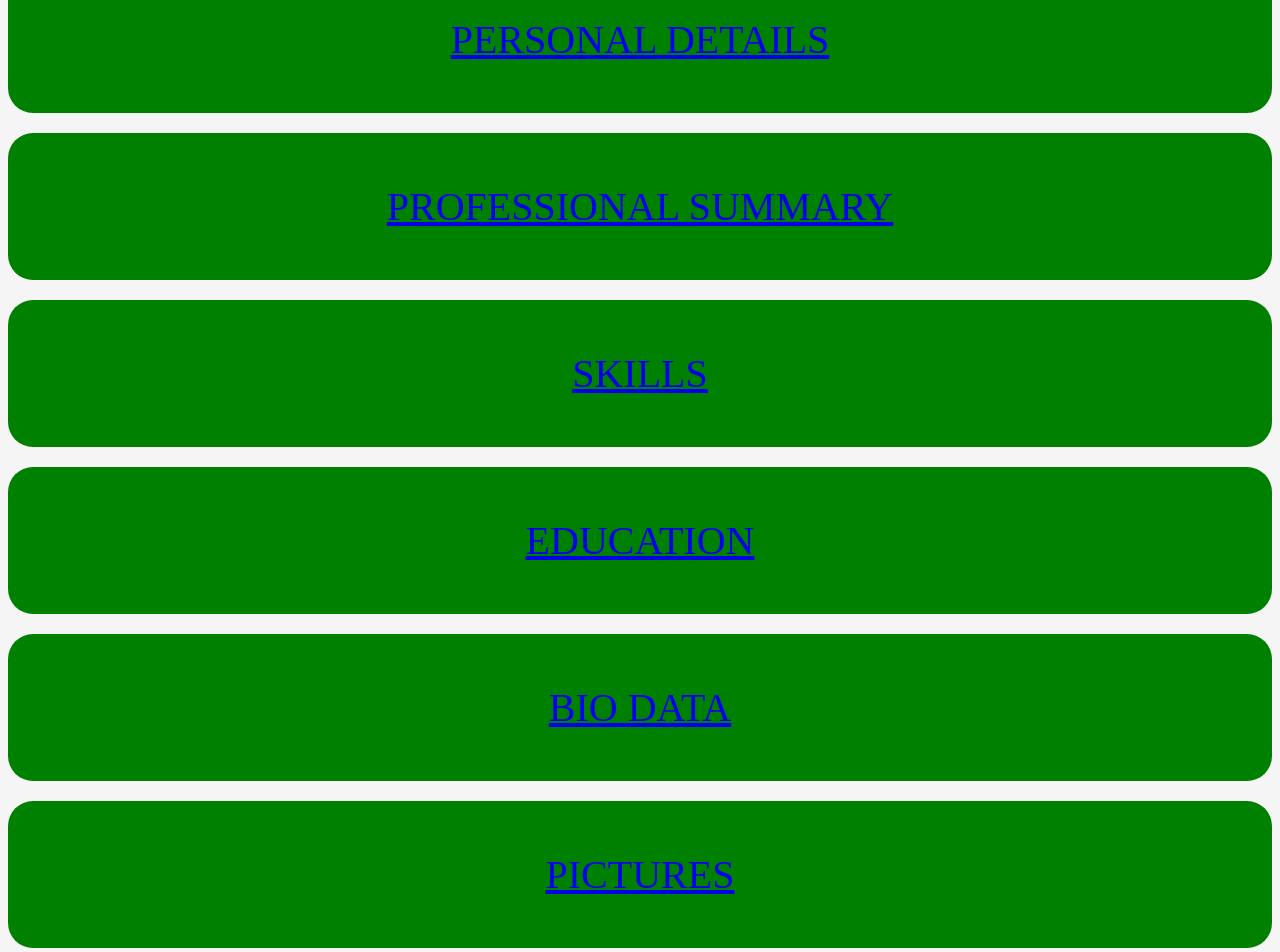
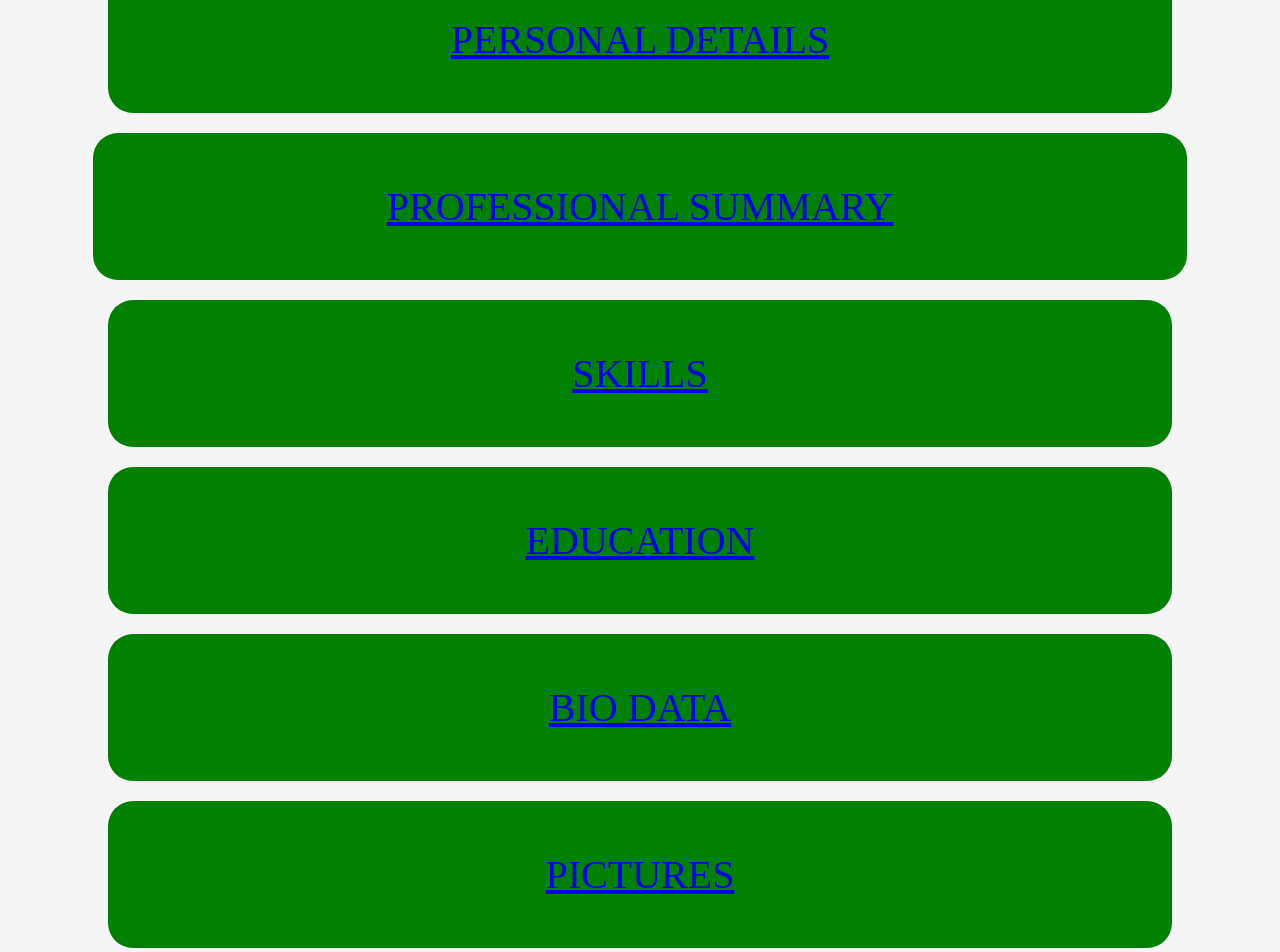
Before and after one commit to mastapis/myinterview, a plain HTML site: page index.html in a window 1280 px wide. Shown: the part 260-1212 px from the top of the page. Drawn offline with Linux system fonts and the light colour scheme.

Commit message:
cvstyle.css

```diff
--- a/cvstyle.css
+++ b/cvstyle.css
@@ -12,6 +12,7 @@ body{
 	margin-top: 20px;
 	border-radius: 25px;
 	position: relative;
+
 	padding: 5px;
 }
 #txt{
@@ -30,6 +31,8 @@ body{
 	margin-top: 20px;
 	border-radius: 25px;
 	position: relative;
+	margin-left: 100px;
+	margin-right: 100px;
 	padding: 10px;
 	max-width: 100%;
 
@@ -43,6 +46,8 @@ body{
 	margin-top: 20px;
 	border-radius: 25px;
 	position: relative;
+	margin-left: 85px;
+	margin-right: 85px;
 	padding: 10px;
 
 }
@@ -55,6 +60,8 @@ body{
 	margin-top: 20px;
 	border-radius: 25px;
 	position: relative;
+	margin-left: 100px;
+	margin-right: 100px;
 	padding: 10px;
 
 }
@@ -67,6 +74,8 @@ body{
 	margin-top: 20px;
 	border-radius: 25px;
 	position: relative;
+	margin-left: 100px;
+	margin-right: 100px;
 	padding: 10px;
 
 }
@@ -79,6 +88,8 @@ body{
 	margin-top: 20px;
 	border-radius: 25px;
 	position: relative;
+	margin-left: 100px;
+	margin-right: 100px;
 	padding: 10px;
 
 }
@@ -91,6 +102,8 @@ body{
 	margin-top: 20px;
 	border-radius: 25px;
 	position: relative;
+	margin-left: 100px;
+	margin-right: 100px;
 	padding: 10px;
 
 }
```
